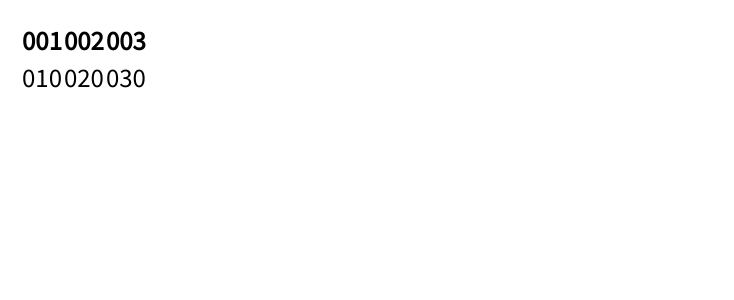
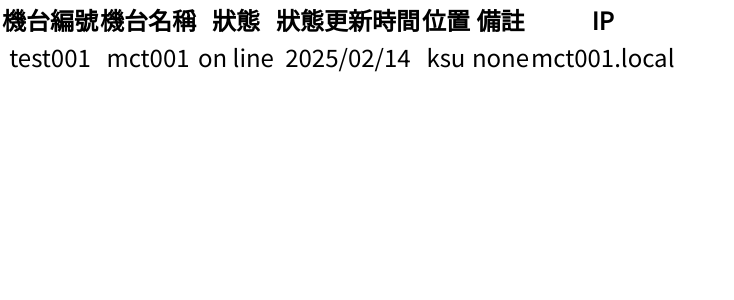
Before and after one commit to MilkChocoTea/project, a PHP site: page /static/list.php in a window 1280 px wide. Shown: the top 300 px of the page, without its empty margins (0-734 px from the left). Run offline with PHP 8.4, Linux system fonts and the light colour scheme.

Commit message:
預設原始資料表

```diff
--- a/server/static/list.php
+++ b/server/static/list.php
@@ -13,11 +13,10 @@
             list-style: none;
         }
         html, body {
-            height: 100%;
+            height: 100%; width: 100%;
             font-family: 'Noto Sans TC', sans-serif;
         }
         .list{
-            padding: 20px;
             text-align: center;
             font-size: 24px;
         }
@@ -30,16 +29,24 @@
     <div class="list"><table>
         <thead>
             <tr>
-                <th>001</th>
-                <th>002</th>
-                <th>003</th>
+                <th>機台編號</th>
+                <th>機台名稱</th>
+                <th>狀態</th>
+                <th>狀態更新時間</th>
+                <th>位置</th>
+                <th>備註</th>
+                <th>IP</th>
            </tr>
         </thead>
         <tbody>
             <tr>
-                <td>010</td>
-                <td>020</td>
-                <td>030</td>
+                <td>test001</td>
+                <td>mct001</td>
+                <td>on line</td>
+                <td>2025/02/14</td>
+                <td>ksu</td>
+                <td>none</td>
+                <td>mct001.local</td>
             </tr>
         </tbody>
     </table></div>
```
Also changed, not shown: server/static/page1.php (+5 -4 lines).
